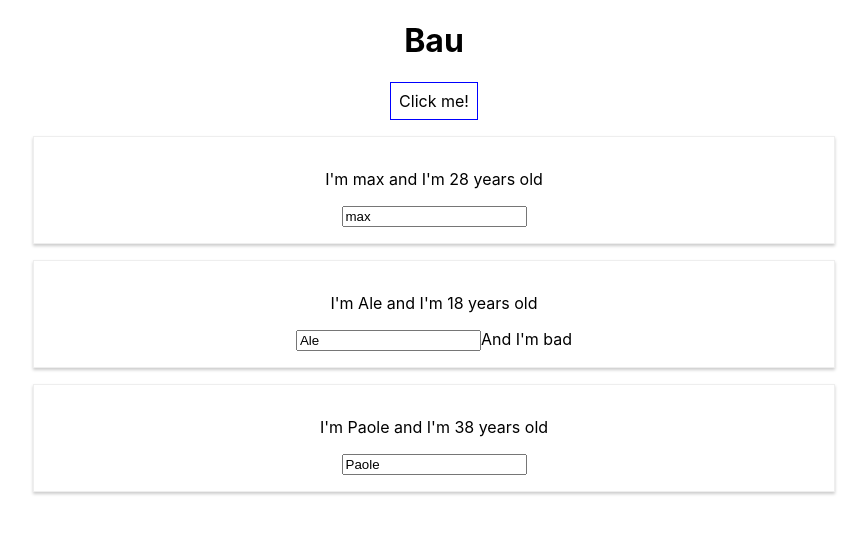
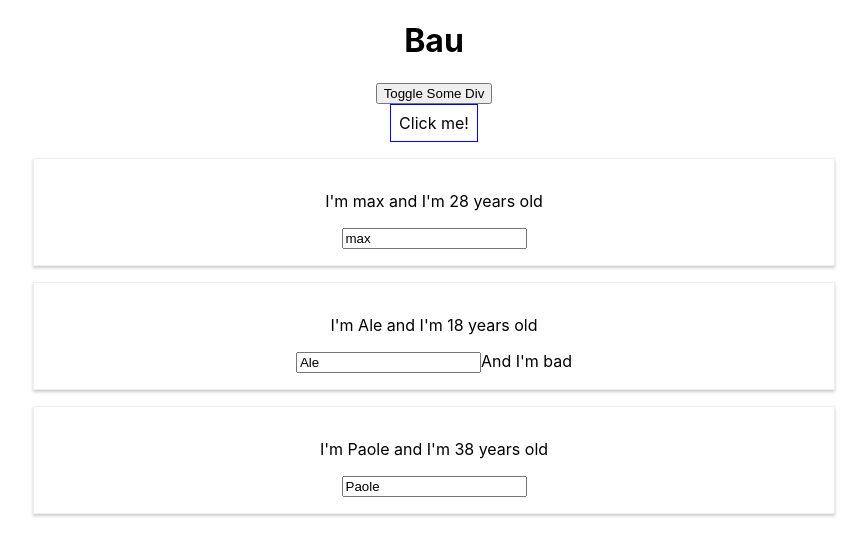
Before and after one commit to lucabit73/react-tutorial, a React (Create React App) app: page / in a window 1280 px wide. Shown: the top 556 px of the page, without its empty margins (206-1073 px from the left). Built offline with nearby package versions, Linux system fonts and the light colour scheme.

Commit message:
ternary operator to hide/show something

```diff
--- a/src/App.js
+++ b/src/App.js
@@ -1,6 +1,7 @@
 import React, { Component } from 'react';
 import './App.css';
 import Person from './Person/Person'
+import { throws } from 'assert';
 
 class App extends Component {
   state = {
@@ -8,7 +9,8 @@ class App extends Component {
       {name: "max", age: 28},
       {name: "Ale", age: 18},
       {name: "Paole", age: 38},
-    ]
+    ],
+    showdiv: false
   }
 
   switchnameHandler = (newname) =>{
@@ -17,7 +19,7 @@ class App extends Component {
         {name: newname, age: 28},
         {name: "Ale", age: 18},
         {name: "Paole", age: 138},
-    ]});
+      ]});
   }
 
   namechangedHandler = (event) => {
@@ -27,6 +29,10 @@ class App extends Component {
         {name: event.target.value, age: 18},
         {name: "Paole", age: 38},
     ]});
+  }
+
+  toggledivHandler = () => {
+    this.setState({showdiv: !this.state.showdiv});
   }
 
   render() {
@@ -41,6 +47,13 @@ class App extends Component {
     return (
       <div className="App">
         <h1>Bau</h1>
+        <div>
+          <button onClick={this.toggledivHandler}>Toggle Some Div</button>
+          {this.state.showdiv ?
+            <div><p>Hi there!</p></div>
+            : null
+          }
+        </div>
         <button
           style={style}
           onClick={() => this.switchnameHandler('Maxim')}>Click me!</button>
```
